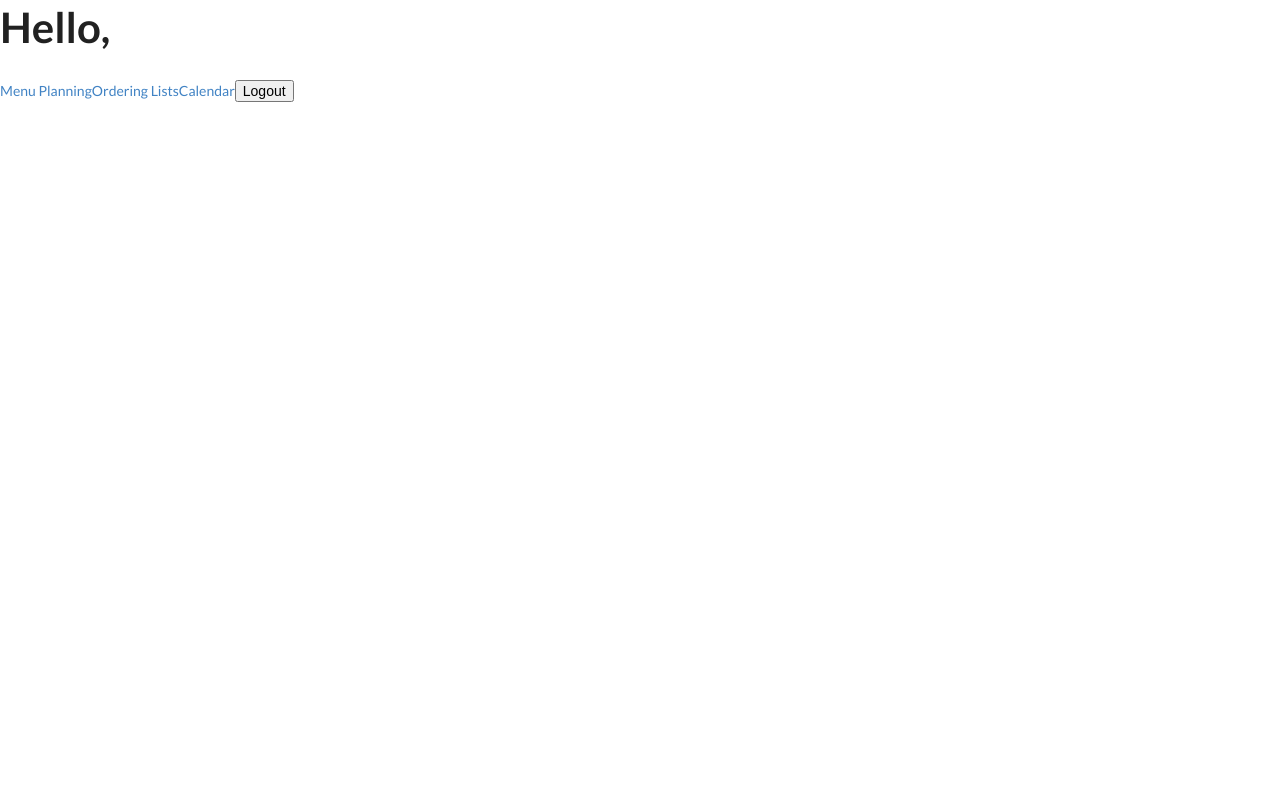
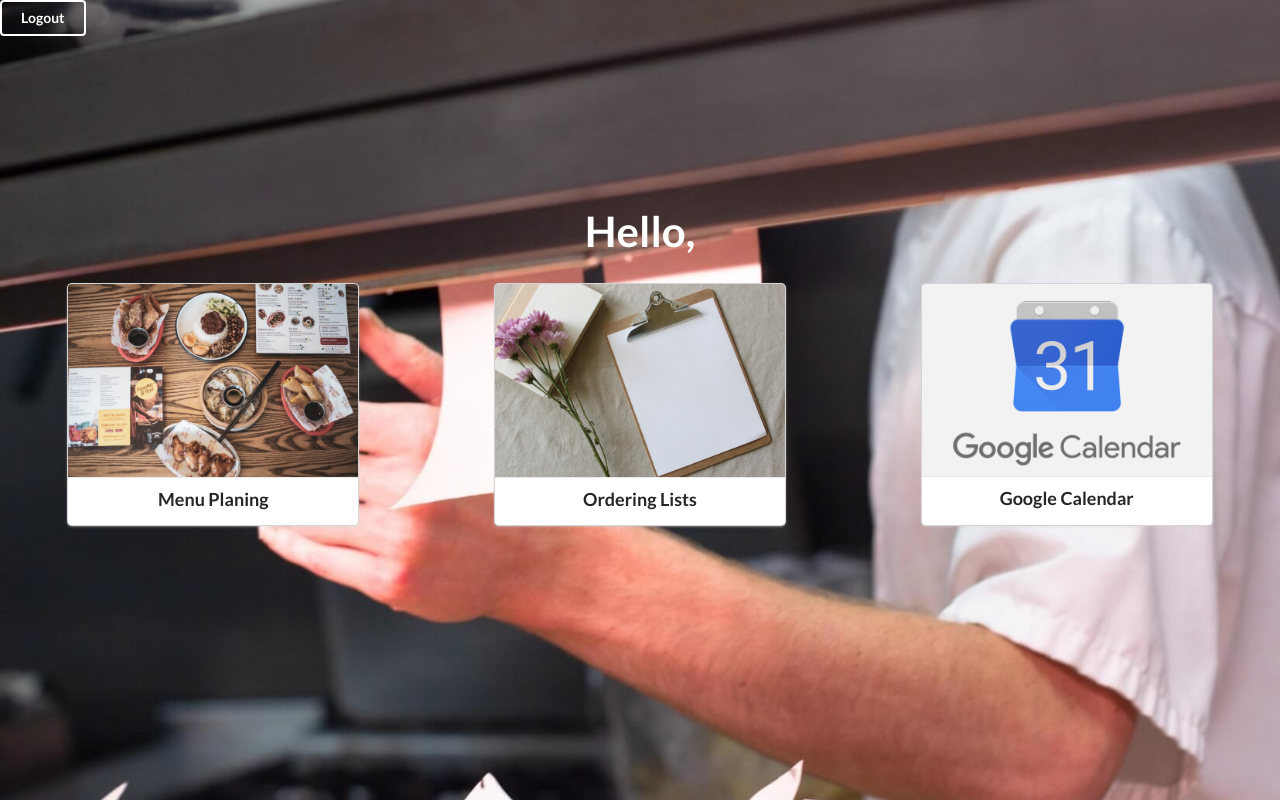
Before and after one commit to isaiasG-A/Blue-Saucier, a React (Vite) app in the folder blue saucier/: page /mainMenu in a window 1280 px wide. Built offline with nearby package versions, Linux system fonts and the light colour scheme; no server answers.

Commit message:
user menu has been styled

```diff
--- a/blue saucier/src/App.css
+++ b/blue saucier/src/App.css
@@ -111,3 +111,24 @@ button {
   text-align: center;
   margin-top: 11vh;
 }
+
+.userMenuContainer {
+  background-image: url('./images/menuProfile.jpg');
+  background-size: cover;
+  height: 100vh;
+}
+
+.userMenu {
+  padding-top: 21vh;
+  color: white;
+  text-align: center;
+}
+
+.userMenuOptions {
+  display: flex;
+  justify-content: space-around;
+}
+
+.logoutBttn {
+  margin: 2%;
+}
--- a/blue saucier/src/components/User/MainMenu.jsx
+++ b/blue saucier/src/components/User/MainMenu.jsx
@@ -1,16 +1,51 @@
 import React from 'react';
 import { Link } from 'react-router-dom';
 import CalendarData from '../GoogleCalendar/CalendarData';
+import menuPlanning from '../../images/menuCreate.jpg';
+import orderingLists from '../../images/menuList.jpg';
+import googleCalendar from '../../images/googleCalendar.png';
 
 function MainMenu({name, token, signout }) {
 
   return (
-    <div>
-      <h1>Hello, {name}</h1>
-      <Link to='/menuPlanning'>Menu Planning</Link>
-      <Link to='/orderingListMenu'>Ordering Lists</Link>
-      <Link onClick={() => CalendarData()}>Calendar</Link>
-      <button onClick={signout}>Logout</button>
+    <div className='userMenuContainer'>
+      <button className='ui inverted button logoutBttn' onClick={signout}>Logout</button>
+      <div className='userMenu'>
+     <h1>Hello, {name}</h1>
+
+     <div className='userMenuOptions'>
+        <Link style={{ cursor: 'pointer'}} to='/menuPlanning'>
+          <div class="ui card">
+            <a class="image" href="#">
+              <img src={menuPlanning}/>
+            </a>
+            <div class="content">
+              <a class="header" href="#">Menu Planing</a>
+            </div>
+         </div>
+        </Link>
+        <Link style={{ cursor: 'pointer'}} to='/orderingListMenu'>
+          <div class="ui card">
+            <a class="image" href="#">
+            <img src={orderingLists}/>
+            </a>
+            <div class="content">
+              <a class="header" href="#">Ordering Lists</a>
+            </div>
+          </div>
+        </Link>
+        <Link style={{cursor: 'pointer'}} onClick={() => CalendarData()}>
+          <div class="ui card">
+            <a class="image" href="#">
+            <img src={googleCalendar}/>
+            </a>
+            <div class="content">
+              <a class="header" href="#">Google Calendar</a>
+            </div>
+          </div>
+        </Link>
+      </div>
+     </div>
     </div>
   )
 }
--- a/blue saucier/src/components/User/Menu/MenuPlanning.jsx
+++ b/blue saucier/src/components/User/Menu/MenuPlanning.jsx
@@ -1,10 +1,20 @@
 import React from 'react'
 import { Link } from 'react-router-dom';
+import menuImg from '../../../images/menu.jpg'
 
 function MenuPlanning() {
   return (
     <div>
-      <Link to='/createMenu'>Create Menu</Link>
+      <Link to='/createMenu'>
+        <div class="ui card">
+          <a class="image" href="#">
+            <img src={menuImg}/>
+          </a>
+          <div class="content">
+            <a class="header" href="#">Create Menu</a>
+          </div>
+        </div>
+      </Link>
       <Link to='/manageMenu'>Manage Menu</Link>
     </div>
   )
```
